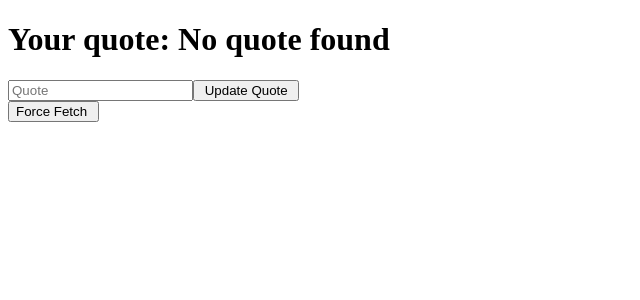
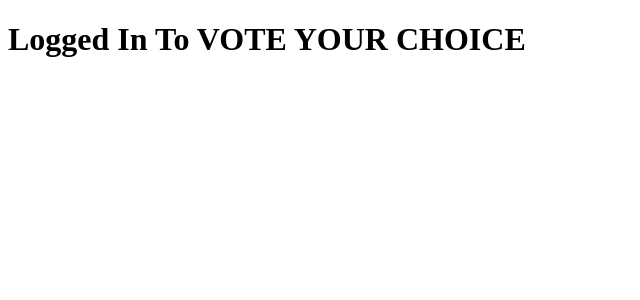
Before and after one commit to SauveJeanLuc/vote-mern, a React (Vite) app in the folder client/: page /dashboard in a window 1280 px wide. Shown: the top 300 px of the page, without its empty margins (0-640 px from the left). Built offline with nearby package versions, Linux system fonts and the light colour scheme; no server answers; sample sign-in values are in the browser's storage.

Commit message:
integration test pages

```diff
--- a/client/src/pages/Dashboard.jsx
+++ b/client/src/pages/Dashboard.jsx
@@ -75,7 +75,11 @@ export default function Dashboard  () {
 
    return (
       <div>
-         <h1>Your quote: {quote || "No quote found "}</h1>
+         <h1>
+            Logged In To VOTE YOUR CHOICE
+         </h1>
+
+         {/* <h1>Your quote: {quote || "No quote found "}</h1>
          <form onSubmit={updateQuote}>
             <input
                type="text"
@@ -84,11 +88,7 @@ export default function Dashboard  () {
                onChange={(e) => setTempQuote(e.target.value)}
             />
             <input type="submit" value=" Update Quote "/>
-         </form>
-         <form onSubmit={populateQuote}>
-
-            <input type="submit" value="Force Fetch "/>
-         </form>
+         </form> */}
       </div>
    )
 
--- a/client/src/pages/Login.jsx
+++ b/client/src/pages/Login.jsx
@@ -8,7 +8,7 @@ function Login(){
     async function handleLogin(event){
         event.preventDefault()
 
-        const response = await fetch('http://localhost:3030/api/login', {
+        const response = await fetch('http://localhost:3030/api/user/login', {
             method: 'POST',
             headers: {
                 'Content-Type' : 'application/json'
@@ -30,6 +30,7 @@ function Login(){
         }
 
     }
+
     return (
         <div>
             <h1> Log In </h1>
--- a/client/src/pages/Register.jsx
+++ b/client/src/pages/Register.jsx
@@ -9,7 +9,7 @@ function Register() {
   async function registerUser(event) {
     event.preventDefault();
 
-    const response = await fetch('http://localhost:3030/api/register', {
+    const response = await fetch('http://localhost:3030/api/user/register', {
       method: 'POST',
       headers: {
         'Content-Type' : 'application/json'
@@ -24,7 +24,7 @@ function Register() {
 
     console.log(data);
 
-    if(data.status === 'ok') {
+    if(data.status === '201 Created') {
       window.location.href = '/login'
     }
 
```
